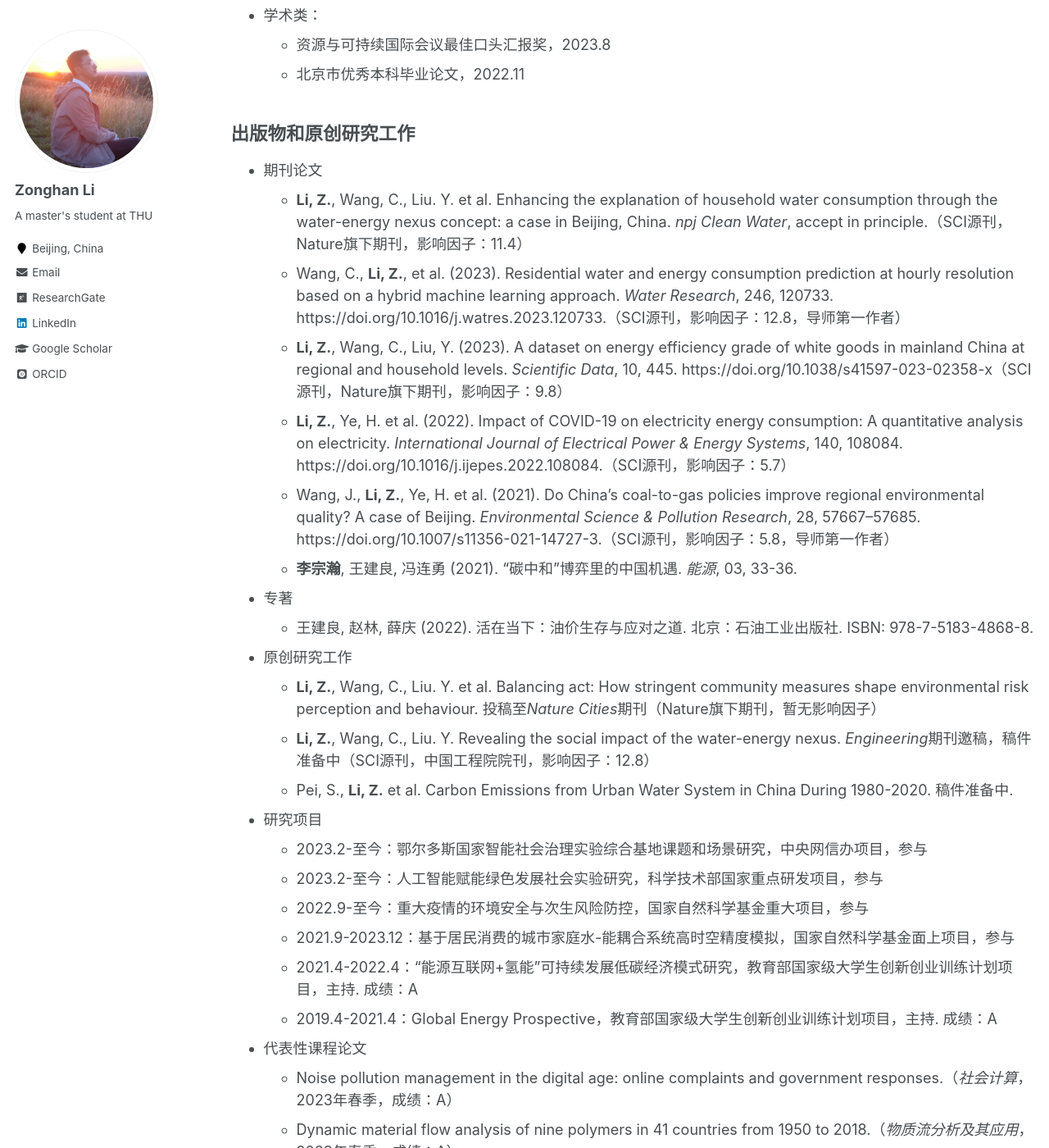
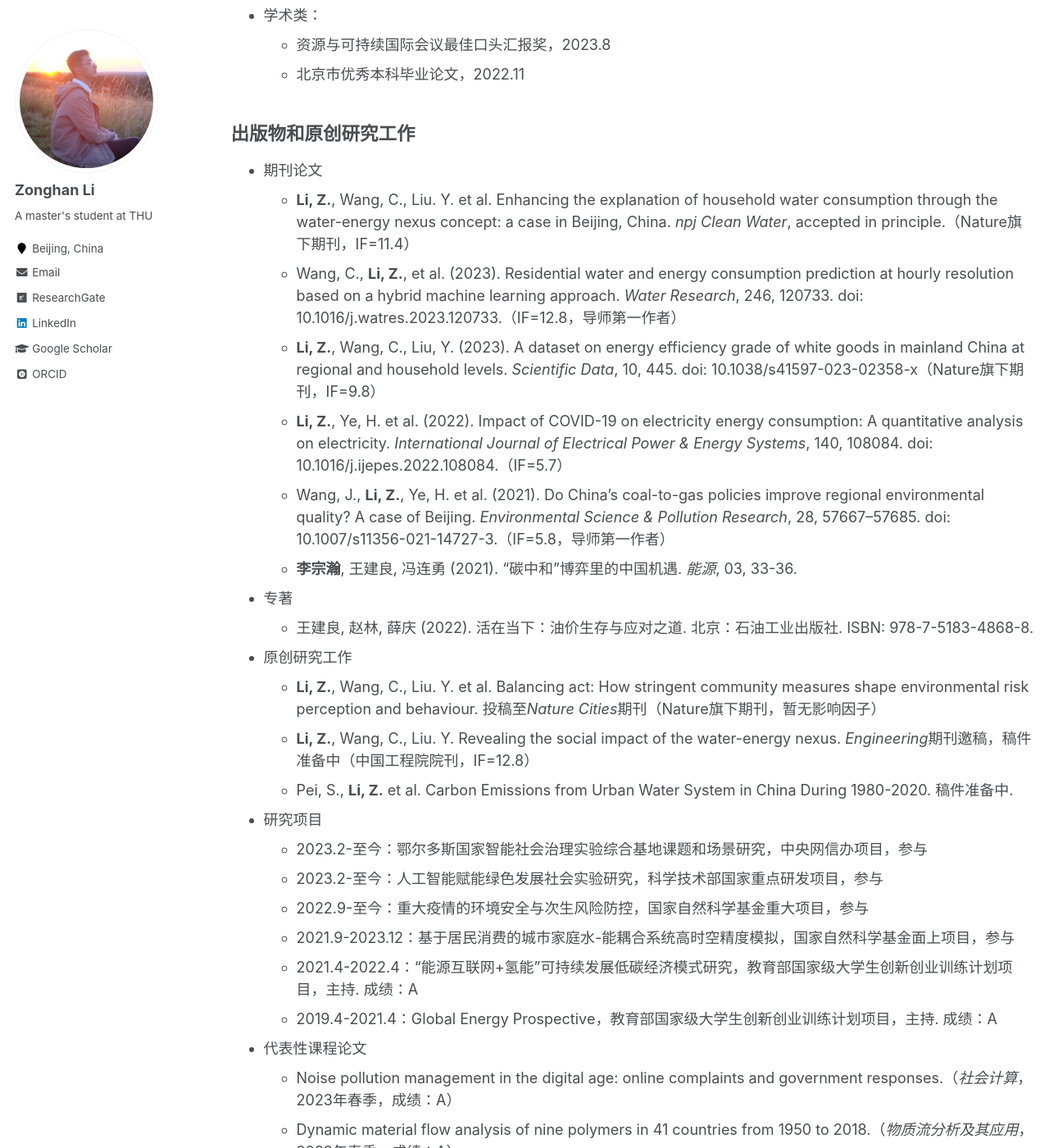
Before and after one commit to lzh3278/lzh.github.io, a Jekyll site: the page built from _pages/cv-chn.md, in a window 1280 px wide and 1400 px high, scrolled down 1151 px. Shown: the whole window at 82% size. Built offline with Jekyll 4.4.1, drawn with Linux system fonts in a browser that asks for light colours; some web fonts are replaced.

Commit message:
Update cv-chn.md

```diff
--- a/_pages/cv-chn.md
+++ b/_pages/cv-chn.md
@@ -41,17 +41,17 @@ redirect_from:
 出版物和原创研究工作
 ------
 * 期刊论文
-    * **Li, Z.**, Wang, C., Liu. Y. et al. Enhancing the explanation of household water consumption through the water-energy nexus concept: a case in Beijing, China. *npj Clean Water*, accept in principle.（SCI源刊，Nature旗下期刊，影响因子：11.4）
-    * Wang, C., **Li, Z.**, et al. (2023). Residential water and energy consumption prediction at hourly resolution based on a hybrid machine learning approach. *Water Research*, 246, 120733. https://doi.org/10.1016/j.watres.2023.120733.（SCI源刊，影响因子：12.8，导师第一作者）
-    * **Li, Z.**, Wang, C., Liu, Y. (2023). A dataset on energy efficiency grade of white goods in mainland China at regional and household levels. *Scientific Data*, 10, 445. https://doi.org/10.1038/s41597-023-02358-x（SCI源刊，Nature旗下期刊，影响因子：9.8）
-    * **Li, Z.**, Ye, H. et al. (2022). Impact of COVID-19 on electricity energy consumption: A quantitative analysis on electricity. *International Journal of Electrical Power & Energy Systems*, 140, 108084. https://doi.org/10.1016/j.ijepes.2022.108084.（SCI源刊，影响因子：5.7）
-    * Wang, J., **Li, Z.**, Ye, H. et al. (2021). Do China’s coal-to-gas policies improve regional environmental quality? A case of Beijing. *Environmental Science & Pollution Research*, 28, 57667–57685. https://doi.org/10.1007/s11356-021-14727-3.（SCI源刊，影响因子：5.8，导师第一作者）
+    * **Li, Z.**, Wang, C., Liu. Y. et al. Enhancing the explanation of household water consumption through the water-energy nexus concept: a case in Beijing, China. *npj Clean Water*, accepted in principle.（Nature旗下期刊，IF=11.4）
+    * Wang, C., **Li, Z.**, et al. (2023). Residential water and energy consumption prediction at hourly resolution based on a hybrid machine learning approach. *Water Research*, 246, 120733. doi: 10.1016/j.watres.2023.120733.（IF=12.8，导师第一作者）
+    * **Li, Z.**, Wang, C., Liu, Y. (2023). A dataset on energy efficiency grade of white goods in mainland China at regional and household levels. *Scientific Data*, 10, 445. doi: 10.1038/s41597-023-02358-x（Nature旗下期刊，IF=9.8）
+    * **Li, Z.**, Ye, H. et al. (2022). Impact of COVID-19 on electricity energy consumption: A quantitative analysis on electricity. *International Journal of Electrical Power & Energy Systems*, 140, 108084. doi: 10.1016/j.ijepes.2022.108084.（IF=5.7）
+    * Wang, J., **Li, Z.**, Ye, H. et al. (2021). Do China’s coal-to-gas policies improve regional environmental quality? A case of Beijing. *Environmental Science & Pollution Research*, 28, 57667–57685. doi: 10.1007/s11356-021-14727-3.（IF=5.8，导师第一作者）
     * **李宗瀚**, 王建良, 冯连勇 (2021). "碳中和"博弈里的中国机遇. *能源*, 03, 33-36.
 * 专著
     * 王建良, 赵林, 薛庆 (2022). 活在当下：油价生存与应对之道. 北京：石油工业出版社. ISBN: 978-7-5183-4868-8.
 * 原创研究工作
     * **Li, Z.**, Wang, C., Liu. Y. et al. Balancing act: How stringent community measures shape environmental risk perception and behaviour. 投稿至*Nature Cities*期刊（Nature旗下期刊，暂无影响因子）
-    * **Li, Z.**, Wang, C., Liu. Y. Revealing the social impact of the water-energy nexus. *Engineering*期刊邀稿，稿件准备中（SCI源刊，中国工程院院刊，影响因子：12.8）
+    * **Li, Z.**, Wang, C., Liu. Y. Revealing the social impact of the water-energy nexus. *Engineering*期刊邀稿，稿件准备中（中国工程院院刊，IF=12.8）
     * Pei, S., **Li, Z.** et al. Carbon Emissions from Urban Water System in China During 1980-2020. 稿件准备中.
 * 研究项目
     * 2023.2-至今：鄂尔多斯国家智能社会治理实验综合基地课题和场景研究，中央网信办项目，参与
```
